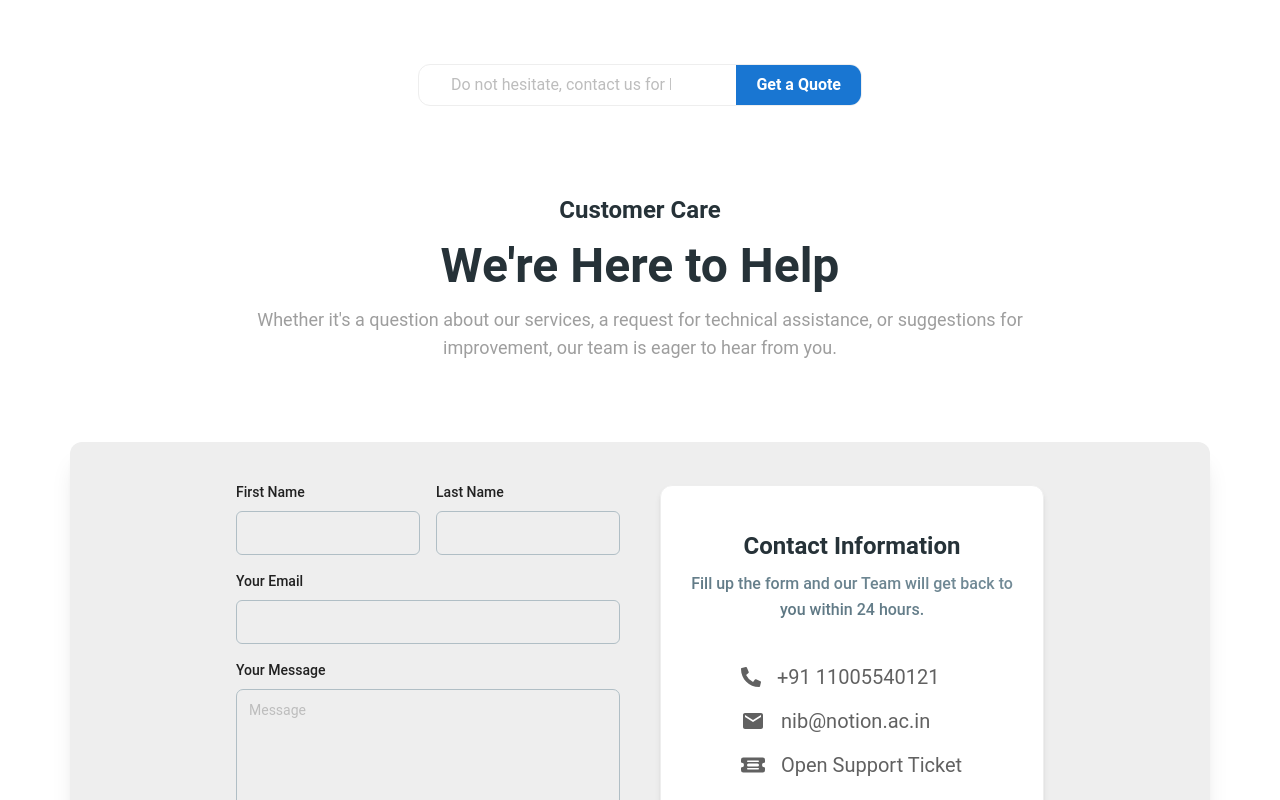
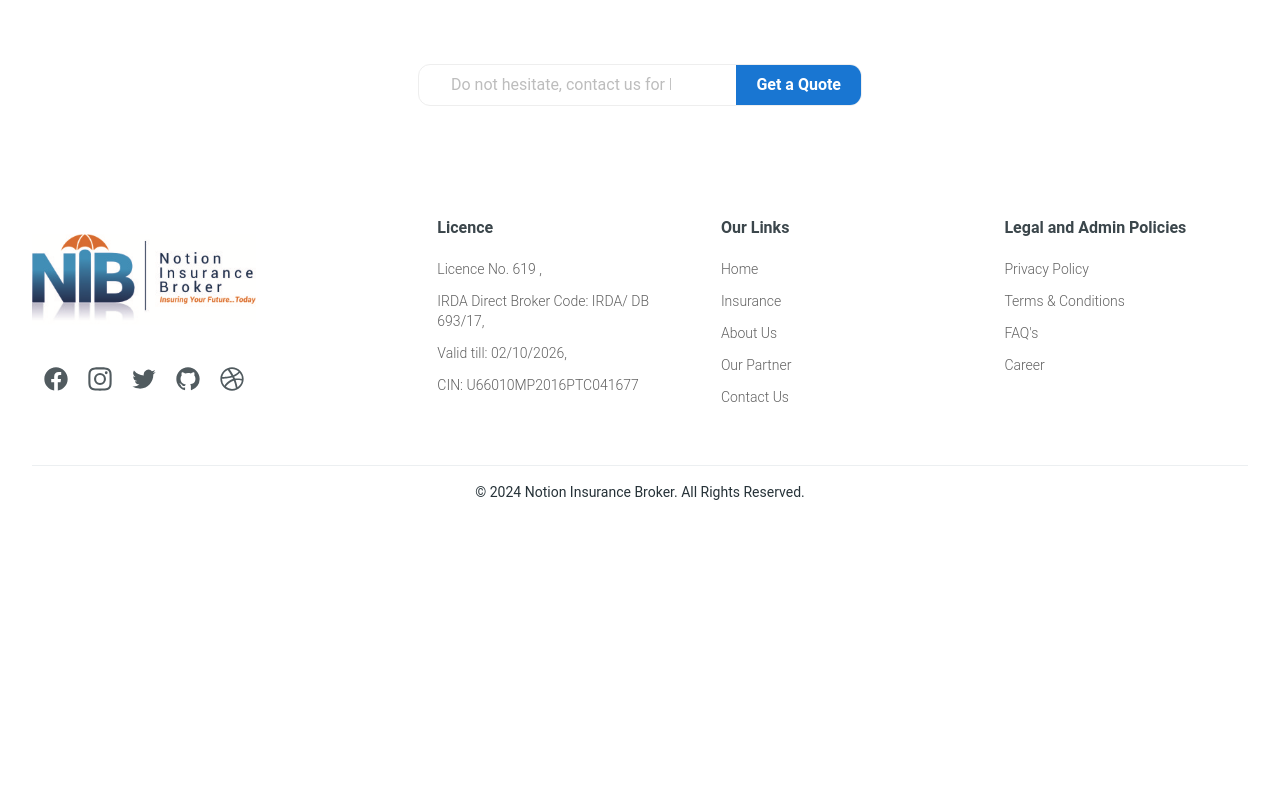
Before and after one commit to ishikavishwakarma/notion-IB, a React (Vite) app: page / in a window 1280 px wide. Shown: the part 1480-2280 px from the top of the page. After the commit the page ends 1999 px from the top, so only its background shows below. Built offline with nearby package versions, Linux system fonts and the light colour scheme.

Commit message:
routing applied

```diff
--- a/src/App.jsx
+++ b/src/App.jsx
@@ -1,14 +1,13 @@
 import React from 'react'
 import Home from './components/Home'
 import './App.css'
+import Routing from './utils/Routing'
 
 
 const App = () => {
   return (
     <div>
-
-
-      <Home />
+    <Routing/>
 
     </div>
   )
--- /dev/null
+++ b/src/components/AllProducts/BikeInsurance.jsx
@@ -0,0 +1,9 @@
+import React from 'react'
+
+const BikeInsurance = () => {
+  return (
+    <div>BikeInsurance</div>
+  )
+}
+
+export default BikeInsurance
--- /dev/null
+++ b/src/components/AllProducts/CarInsurance.jsx
@@ -0,0 +1,9 @@
+import React from 'react'
+
+const CarInsurance = () => {
+  return (
+    <div>CarInsurance</div>
+  )
+}
+
+export default CarInsurance
--- a/src/components/Contact.jsx
+++ b/src/components/Contact.jsx
@@ -3,9 +3,12 @@ import { Button, Input, Card, CardHeader, Tooltip, CardFooter, CardBody, Textare
 import { FaPhoneAlt } from "react-icons/fa";
 import { MdEmail } from "react-icons/md";
 import { BsFillTicketDetailedFill } from "react-icons/bs";
+import Header from "./Header";
 
 export function Contact() {
   return (
+    <>
+    <Header />
     <section className="px-8 py-8 lg:py-16">
       <div className="container mx-auto text-center">
         <Typography
@@ -221,6 +224,7 @@ export function Contact() {
 
       </div>
     </section>
+    </>
   );
 }
 
--- a/src/components/Header.jsx
+++ b/src/components/Header.jsx
@@ -202,7 +202,7 @@ function NavList() {
       </Typography>
       <Typography
         as="a"
-        href="#"
+        href="/contact"
         variant="small"
         color="blue-gray"
         className="font-medium"
--- a/src/components/Home.jsx
+++ b/src/components/Home.jsx
@@ -19,7 +19,6 @@ const Home = () => {
       <Partners />
       <Exam />
       <Workflow />
-      <Contact />
       <Footer />
 
     </div>
--- a/src/components/footer.jsx
+++ b/src/components/footer.jsx
@@ -4,7 +4,7 @@ import { Typography } from "@material-tailwind/react";
 const LINKS = [
     {
         title: "Licence ",
-        items: ["Licence No. 619 ,", "IRDA Direct Broker Code: IRDA/ DB 693/17 ,", "Valid till: 02/10/2026,", "CIN: U66010MP2016PTC041677"],
+        items: ["Licence No. 619 ,", "IRDA Direct Broker Code:  IRDA/ DB 693/17,", "Valid till: 02/10/2026,", "CIN: U66010MP2016PTC041677"],
     },
     {
         title: "Our Links",
@@ -25,8 +25,8 @@ const Footer = () => {
         <div>
             <footer className="mt-20 relative w-full">
                 <div className="mx-auto w-full max-w-7xl px-8">
-                    <div className="grid grid-cols-1 items-center md:grid-cols-2">
-                        <Typography className="w-56 my-6 flex flex-col gap-10">
+                    <div className="grid grid-cols-1   items-center md:grid-cols-3">
+                        <Typography className="w-56 my-6  flex flex-col gap-10">
                             <img src="assets/images/header/logo.png" alt="NIB" />
                             <div className="flex gap-4 text-blue-gray-900 sm:justify-center">
                                 <Typography as="a" href="#" className="opacity-80 transition-opacity hover:opacity-100">
@@ -72,7 +72,7 @@ const Footer = () => {
                                 </Typography>
                             </div>
                         </Typography>
-                        <div className="grid grid-cols-1 md:grid-cols-3 justify-between gap-4">
+                        <div className="grid grid-cols-1 md:grid-cols-3 gap-10 justify-center col-span-2 ">
                             {LINKS.map(({ title, items }) => (
                                 <ul key={title}>
                                     <Typography
--- a/src/main.jsx
+++ b/src/main.jsx
@@ -2,9 +2,12 @@ import { StrictMode } from 'react'
 import { createRoot } from 'react-dom/client'
 import App from './App.jsx'
 import './index.css'
+import { BrowserRouter } from 'react-router-dom'
 
 createRoot(document.getElementById('root')).render(
   <StrictMode>
-    <App />
+    <BrowserRouter>
+      <App />
+  </BrowserRouter>
   </StrictMode>,
 )
--- /dev/null
+++ b/src/utils/Routing.jsx
@@ -0,0 +1,20 @@
+import React from 'react'
+import { Route, Routes } from 'react-router-dom'
+import Home from '../components/Home'
+import CarInsurance from '../components/AllProducts/CarInsurance'
+import Contact from '../components/Contact'
+
+const Routing = () => {
+  return (
+    <div>
+       <Routes>
+
+    <Route path="/" element={<Home/>} />
+    <Route path="/carInsurance" element={<CarInsurance/>} />
+    <Route path="/contact" element={<Contact/>} />
+       </Routes>
+    </div>
+  )
+}
+
+export default Routing
```
